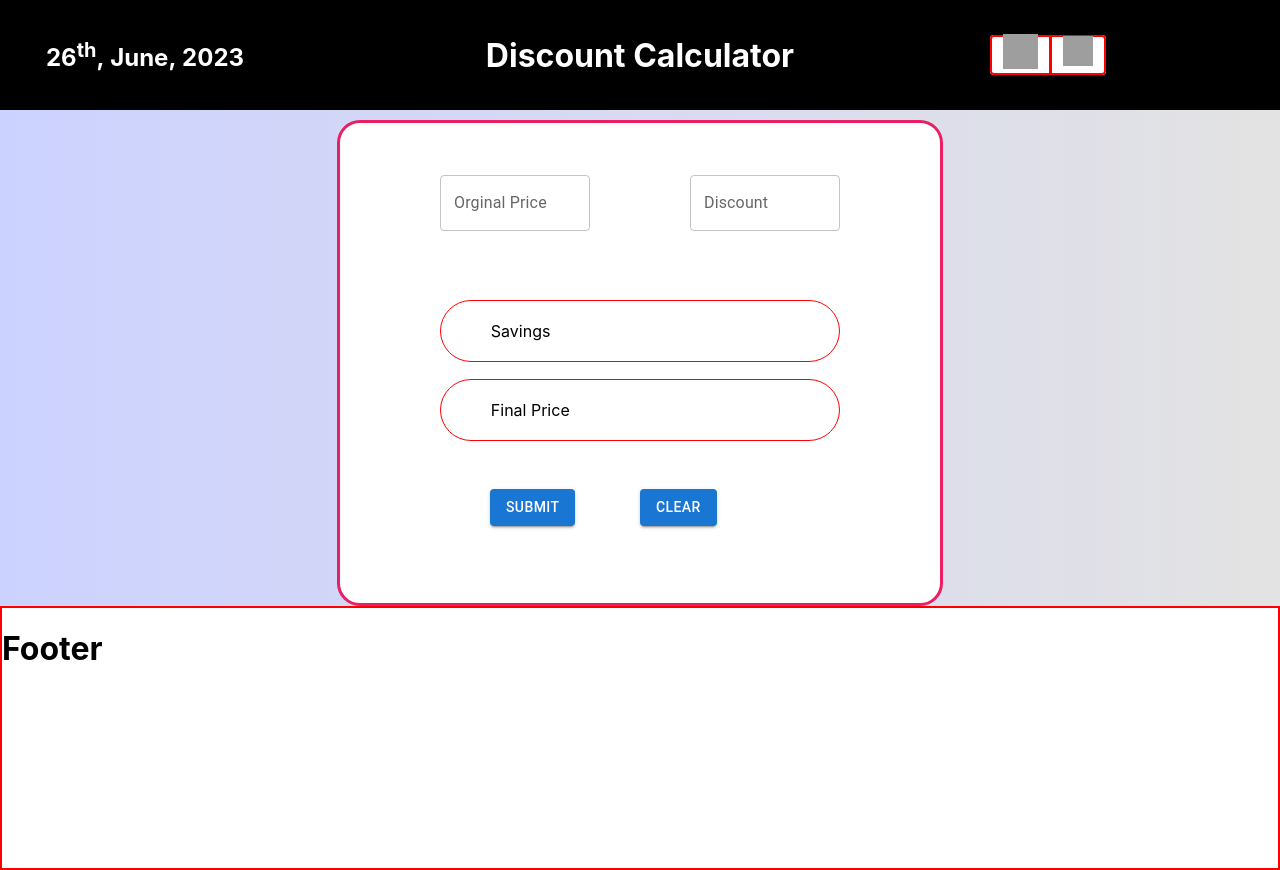
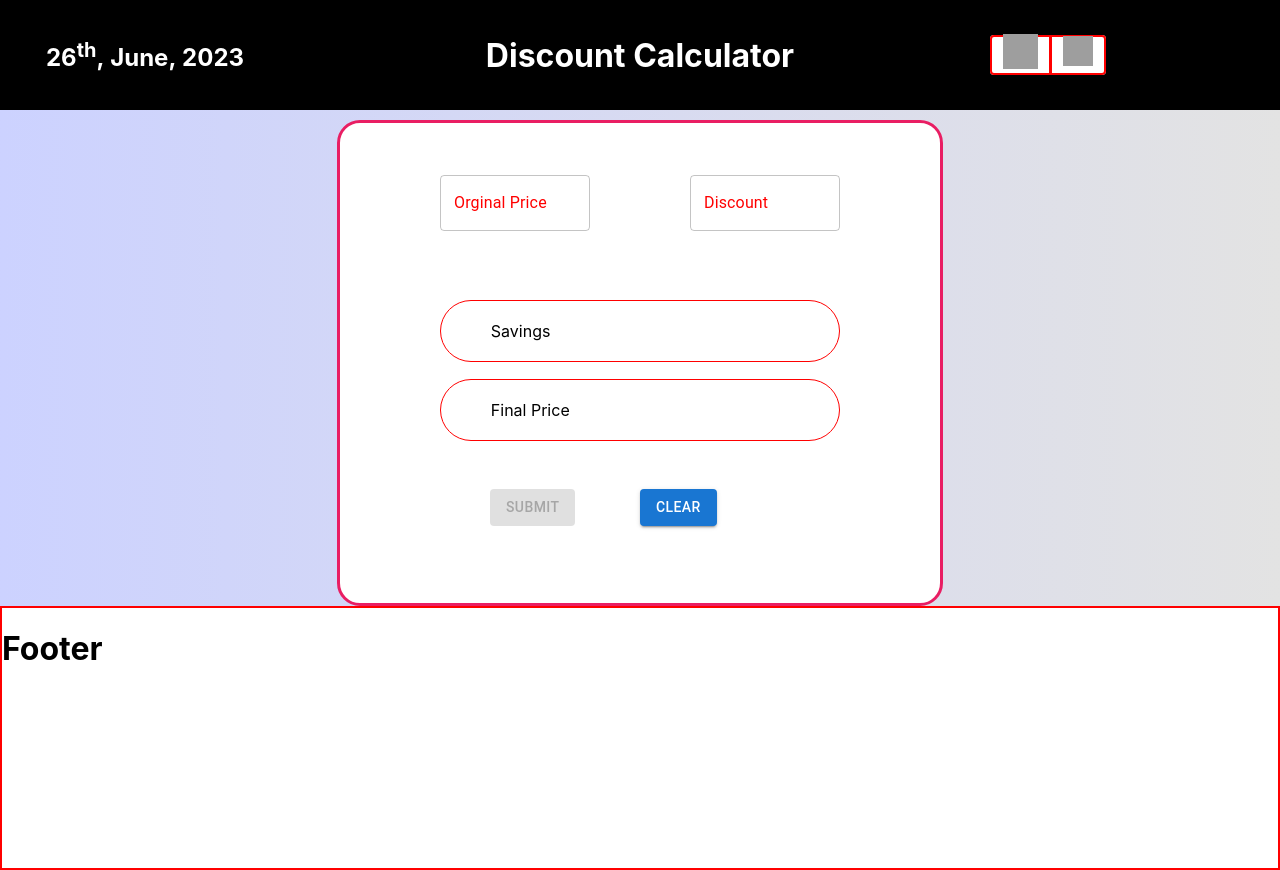
Before and after one commit to balaji1610/Discount_Calculator, a React (Create React App) app: page / in a window 1280 px wide. Built offline with nearby package versions, Linux system fonts and the light colour scheme; grey boxes are pictures that could not be loaded.

Commit message:
bug_fixe_Validation

```diff
--- a/src/Pages/DiscountCalculatorPage.jsx
+++ b/src/Pages/DiscountCalculatorPage.jsx
@@ -36,8 +36,10 @@ export default function DiscountCalculatorPage() {
   const handleSubmit = async (e) => {
     e.preventDefault();
 
-    const Saving = (discountInfo.orginalPrice * discountInfo.percentage) / 100;
-    const FinalPrice = discountInfo.orginalPrice - Saving;
+    const Saving = Math.round(
+      (discountInfo.orginalPrice * discountInfo.percentage) / 100
+    );
+    const FinalPrice = Math.round(discountInfo.orginalPrice - Saving);
     const amountInWords = numWords(FinalPrice);
 
     const captial = amountInWords
@@ -65,7 +67,7 @@ export default function DiscountCalculatorPage() {
   };
 
   const handleClickClear = () => {
-    setDiscountInfo({ ...discountInfo, orginalPrice: " ", percentage: " " });
+    setDiscountInfo({ ...discountInfo, orginalPrice: "", percentage: "" });
     setUserViewData({ ...userViewData, savings: " ", finalPrice: " " });
     setNumTowords(" ");
   };
@@ -99,19 +101,21 @@ export default function DiscountCalculatorPage() {
                   label="Orginal Price"
                   variant="outlined"
                   size="large"
-                  color="primary"
                   style={{
                     width: "150px",
                   }}
                   onChange={handleTextChange}
                   value={discountInfo.orginalPrice}
                   name="orginalPrice"
+                  type="number"
+                  inputProps={{
+                    max: "10000000",
+                    min: "1",
+                  }}
                 />
               </div>
             </Grid>
-            <Grid item xs={2}>
-
-            </Grid>
+            <Grid item xs={2}></Grid>
             <Grid item xs={2}>
               <div>
                 <InputComp
@@ -126,6 +130,10 @@ export default function DiscountCalculatorPage() {
                   onChange={handleTextChange}
                   value={discountInfo.percentage}
                   name="percentage"
+                  inputProps={{
+                    max: "99",
+                    min: "1",
+                  }}
                 />
               </div>
             </Grid>
@@ -200,12 +208,12 @@ export default function DiscountCalculatorPage() {
           <div
             style={{
               textAlign: "center",
-              height:'20px',
+              height: "20px",
               marginTop: "30px",
               marginBottom: "20px",
             }}
           >
-          <h3>{numTowords}</h3>
+            <h3>{numTowords}</h3>
           </div>
 
           <Grid container>
@@ -217,6 +225,12 @@ export default function DiscountCalculatorPage() {
                   color="primary"
                   label="Submit"
                   component={SubmitButton}
+                  disabled={
+                    discountInfo.orginalPrice.length &&
+                    discountInfo.percentage.length > 0
+                      ? false
+                      : true
+                  }
                 />
               </div>
             </Grid>
@@ -233,13 +247,6 @@ export default function DiscountCalculatorPage() {
             </Grid>
             <Grid item xs={3}></Grid>
           </Grid>
-          {/* <button
-            onClick={() => {
-              dispatch(increment());
-            }}
-          >
-            Dispatch
-          </button> */}
         </form>
       </CardDiscount>
     </div>
--- a/src/Resusable_Compoents/InputComp.jsx
+++ b/src/Resusable_Compoents/InputComp.jsx
@@ -1,5 +1,5 @@
 import TextField from "@mui/material/TextField";
-
+import { inputLabelClasses } from "@mui/material/InputLabel";
 export default function InputComp({
   label,
   variant,
@@ -12,6 +12,7 @@ export default function InputComp({
   value,
   onChange,
   name,
+  helperText
 }) {
   return (
     <div>
@@ -27,6 +28,15 @@ export default function InputComp({
         value={value}
         onChange={onChange}
         name={name}
+        helperText={helperText}
+        InputLabelProps={{
+          sx: {
+            color: "red",
+            [`&.${inputLabelClasses.shrink}`]: {
+              color: "blue",
+            },
+          },
+        }}
       />
     </div>
   );
```
